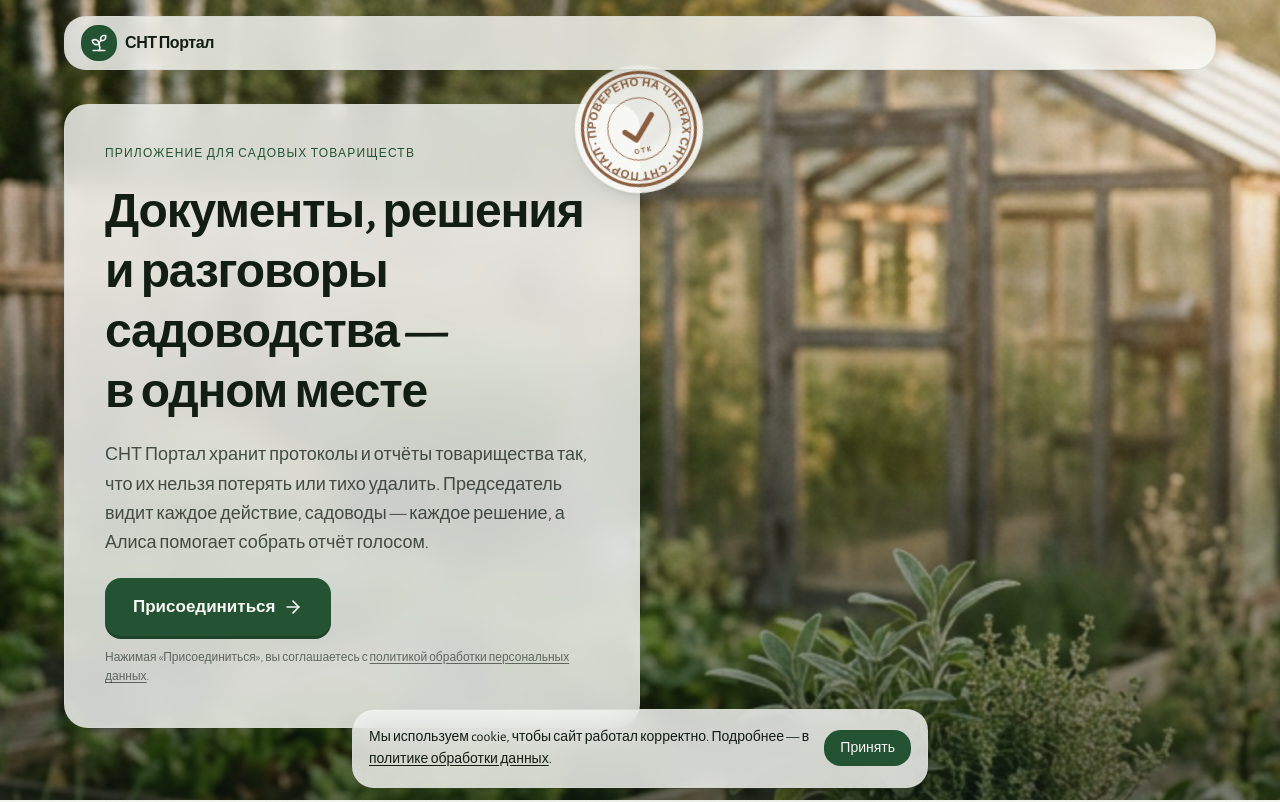
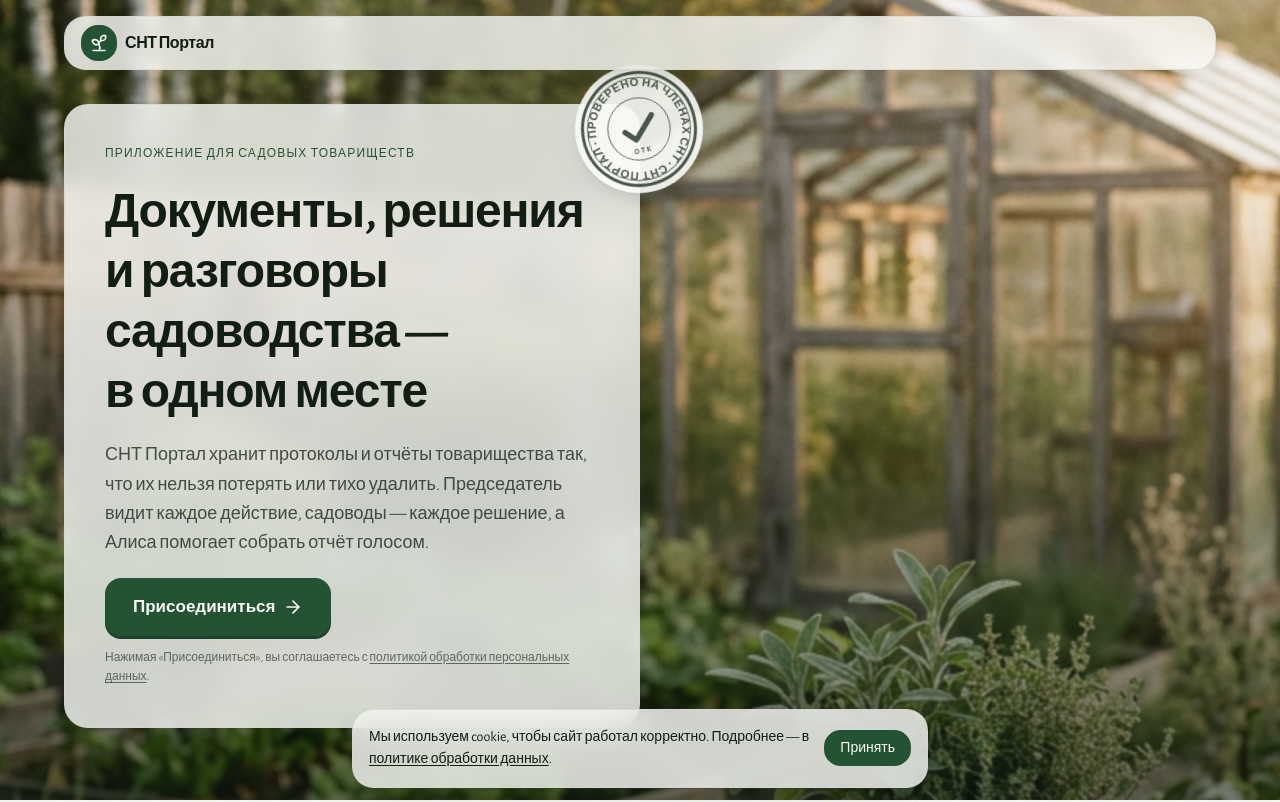
Before and after one commit to Olya1114/visitka-snt, a Next.js app: page / in a window 1280 px wide. Shown: the top 802 px of the page. Built offline with nearby package versions, Linux system fonts and the light colour scheme.

Commit message:
feat: update Alice stamp color for better contrast
Updated the stamp color to neutral grey-green for improved visual clarity.

```diff
--- a/app/globals.css
+++ b/app/globals.css
@@ -37,7 +37,7 @@
 
 :root {
   color-scheme: light;
-  /* garden: soft leaf-paper background, deep foliage green; stamp = muted clay for Alice */
+  /* garden: soft leaf-paper background, deep foliage green; stamp = neutral grey-green for Alice */
   --background: oklch(0.972 0.008 118);
   --foreground: oklch(0.22 0.025 150);
   --card: oklch(0.99 0.004 118);
@@ -52,7 +52,7 @@
   --muted-foreground: oklch(0.46 0.02 150);
   --accent: oklch(0.925 0.02 130);
   --accent-foreground: oklch(0.22 0.025 150);
-  --stamp: oklch(0.52 0.075 55);
+  --stamp: oklch(0.44 0.022 145);
   --stamp-foreground: oklch(0.98 0.006 118);
   --destructive: oklch(0.55 0.2 27);
   --border: oklch(0.88 0.014 125);
```
